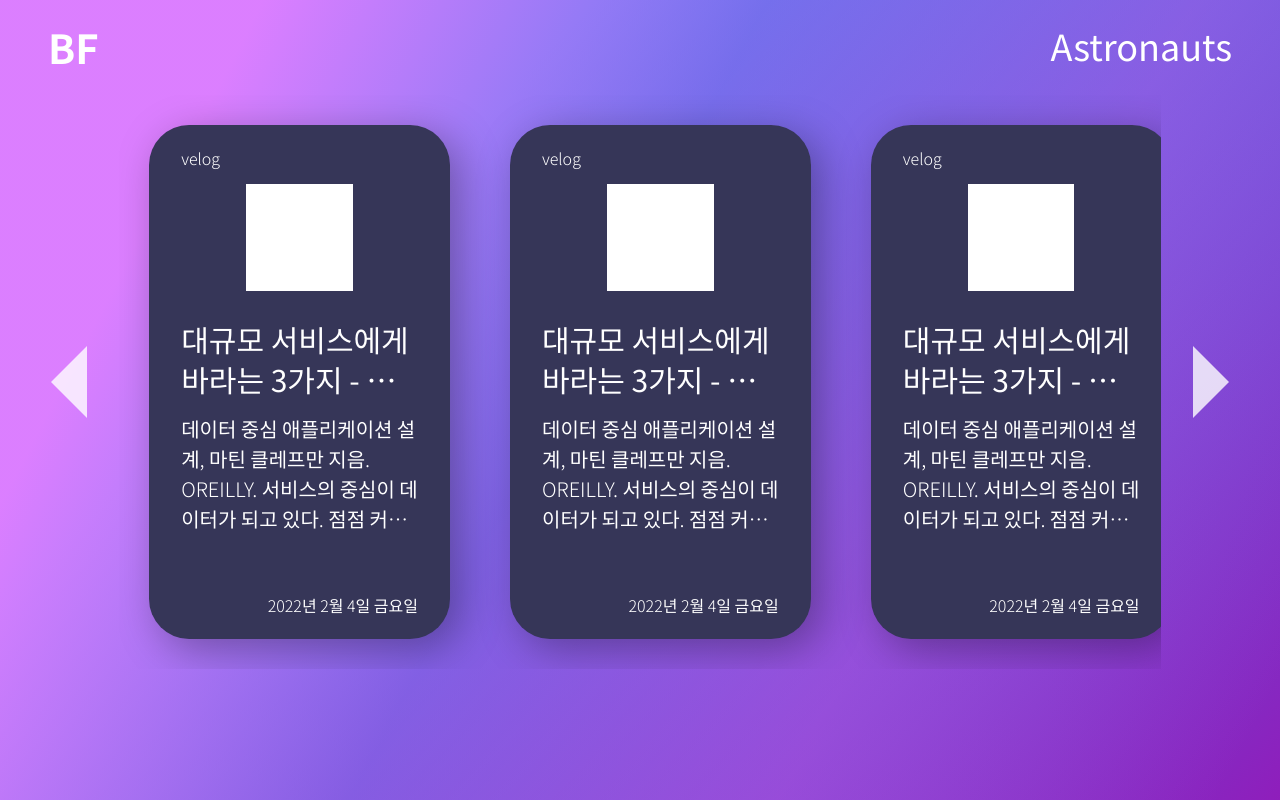
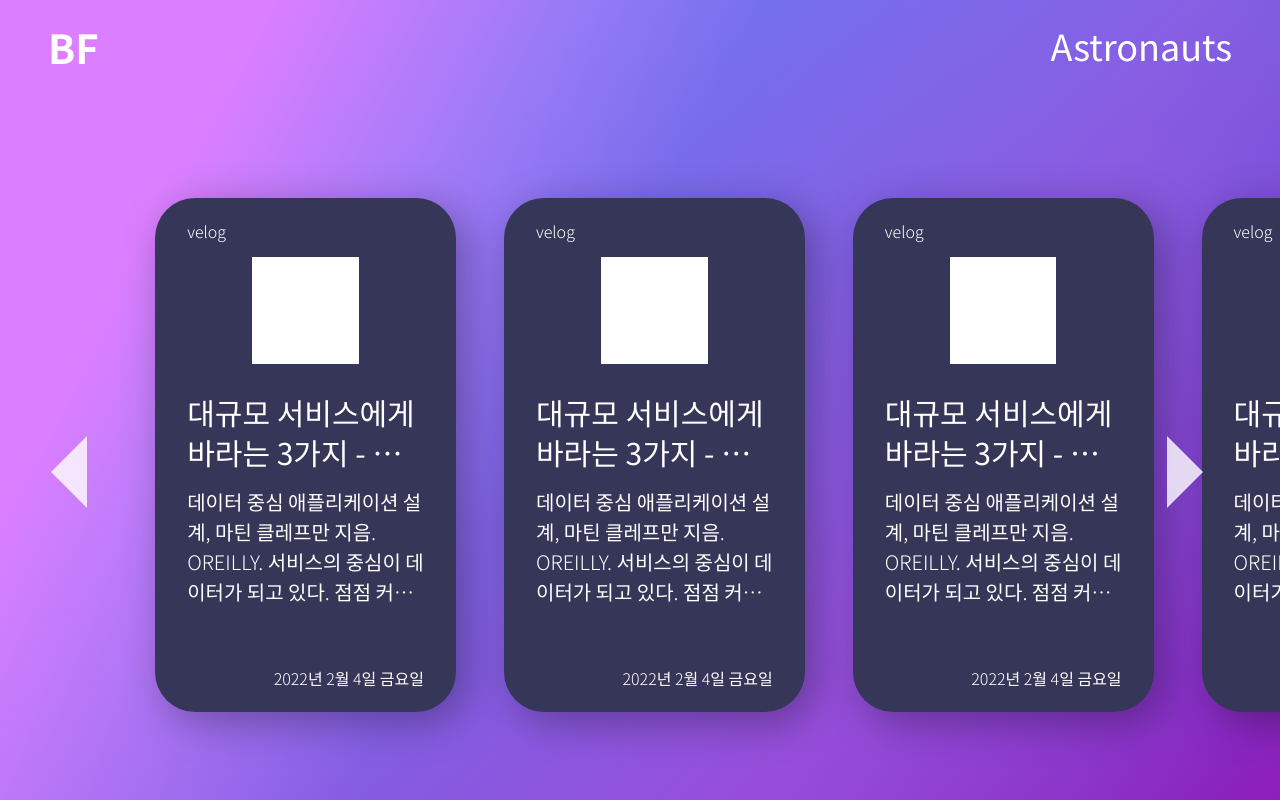
Before and after one commit to four-broccolis/dev-blogs, a React (Create React App) app: page / in a window 1280 px wide. Built offline with nearby package versions, Linux system fonts and the light colour scheme.

Commit message:
#1 :wrench: carousel styling with stack

```diff
--- a/src/component/feedPage/PostCarousel.tsx
+++ b/src/component/feedPage/PostCarousel.tsx
@@ -5,8 +5,17 @@ import Slider, { Settings } from "react-slick";
 
 import "slick-carousel/slick/slick.css";
 import "slick-carousel/slick/slick-theme.css";
+import { ReactNode, useState } from "react";
+import ReactDOM from "react-dom";
 
-export default function PostCarousel() {
+interface Props {
+  children: ReactNode[];
+}
+
+export default function PostCarousel({ children }: Props) {
+  const currentHeadIndex = useState(0);
+  const transformX = useState(0);
+
   const sliderSettings: Settings = {
     dots: false,
     arrows: true,
@@ -18,6 +27,10 @@ export default function PostCarousel() {
     nextArrow: <NextButton />,
   };
 
+  const onClickPrev = () => {};
+
+  const onClickNext = () => {};
+
   return (
     // <StyledSlider {...sliderSettings}>
     //   <PostItem />
@@ -28,19 +41,13 @@ export default function PostCarousel() {
     //   <PostItem />
     //   <PostItem />
     // </StyledSlider>
-    <ArrowAndWindow>
-      <PrevButton />
-      <Window>
-        <PostItem />
-        <PostItem />
-        <PostItem />
-        <PostItem />
-        <PostItem />
-        <PostItem />
-        <PostItem />
-      </Window>
-      <NextButton />
-    </ArrowAndWindow>
+    <Carousel>
+      <CardList>{children}</CardList>
+      <Buttons>
+        <PrevButton onClick={onClickPrev} />
+        <NextButton onClick={onClickNext} />
+      </Buttons>
+    </Carousel>
   );
 }
 
@@ -53,26 +60,37 @@ const StyledSlider = styled(Slider)`
   }
 `;
 
-const ArrowAndWindow = styled.div`
-  display: flex;
-  align-items: center;
+const Carousel = styled.div`
+  position: relative;
+  width: 100vw;
 `;
 
-const Window = styled.span`
+const CardList = styled.span`
+  position: relative;
+  margin-left: 40px;
+  padding: 40px;
   display: block;
   white-space: nowrap;
   overflow: hidden;
 
   > * {
-    margin: 30px;
+    margin: 24px;
   }
+`;
+
+const Buttons = styled.div`
+  position: absolute;
+  top: 47%;
+  width: calc(100vw - 128px);
+  display: flex;
+  justify-content: space-between;
+  z-index: 2;
 `;
 
 const PrevButton = styled.div`
   transform: scaleX(-1);
   width: 0;
   height: 0;
-  margin-right: 32px;
 
   opacity: 0.8;
   border-top: 36px solid transparent;
@@ -84,7 +102,6 @@ const PrevButton = styled.div`
 const NextButton = styled.div`
   width: 0;
   height: 0;
-  margin-left: 32px;
 
   opacity: 0.8;
   border-top: 36px solid transparent;
--- a/src/component/feedPage/PostItem.tsx
+++ b/src/component/feedPage/PostItem.tsx
@@ -7,7 +7,7 @@ import Formatter from "../../util/formatter";
 
 export default function PostItem() {
   return (
-    <CardLayout>
+    <CardLayout className="post-item">
       <Platform>{Post.sample.platform}</Platform>
       <PlanetImage></PlanetImage>
       <Title>{Post.sample.title}</Title>
--- a/src/page/FeedPage.tsx
+++ b/src/page/FeedPage.tsx
@@ -1,14 +1,28 @@
+import { ReactNode } from "react";
 import styled from "styled-components";
 import PostCarousel from "../component/feedPage/PostCarousel";
+import PostItem from "../component/feedPage/PostItem";
 
 export default function FeedPage() {
+  const children: ReactNode[] = [
+    <PostItem />,
+    <PostItem />,
+    <PostItem />,
+    <PostItem />,
+    <PostItem />,
+    <PostItem />,
+    <PostItem />,
+  ];
   return (
-    <Wrapper>
-      <PostCarousel />
-    </Wrapper>
+    <CarouselWrapper>
+      <PostCarousel children={children} />
+    </CarouselWrapper>
   );
 }
 
-const Wrapper = styled.div`
+const CarouselWrapper = styled.div`
+  display: flex;
+  height: 90%;
   margin: 0 4vw;
+  align-items: center;
 `;
```
